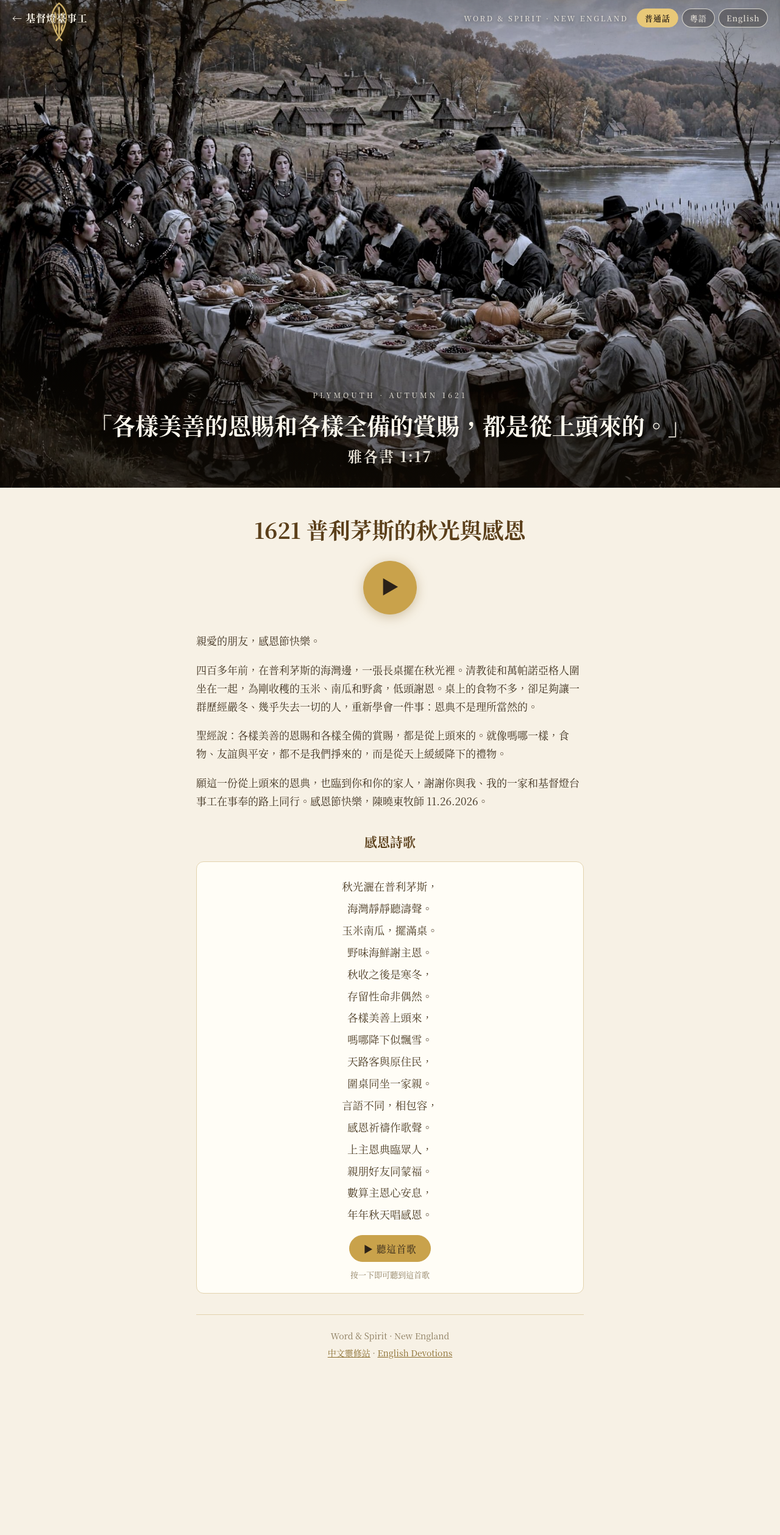
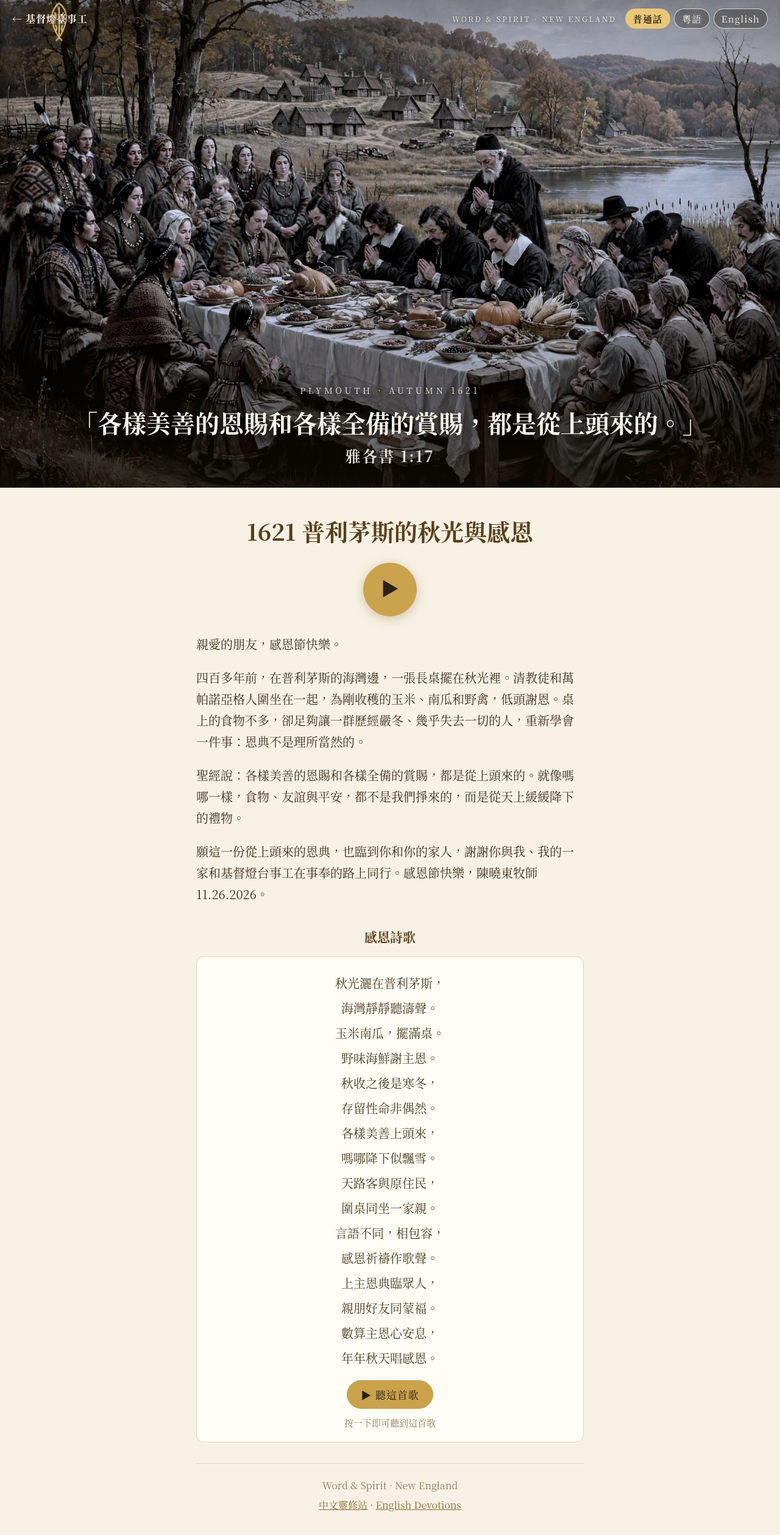
Before and after one commit to AbrahamChan1965/greetings, a plain HTML site: page thanksgiving/index.html in a window 1280 px wide. Shown: the whole page at 61% size. Before the commit the page ends 2289 px from the top, so only its background shows below. Drawn offline with Linux system fonts and the light colour scheme; no server answers.

Commit message:
Thanksgiving card large print: body 20px, poem 20px, mobile same as desktop

```diff
--- a/thanksgiving/index.html
+++ b/thanksgiving/index.html
@@ -24,14 +24,14 @@
   body[data-lang="cmn"] .poem-yue, body[data-lang="cmn"] .poem-en, body[data-lang="cmn"] .poem-yue-en{display:none}
   body[data-lang="yue"] .poem-cmn, body[data-lang="yue"] .poem-en, body[data-lang="yue"] .poem-yue{display:none}
   body[data-lang="en"] .poem-cmn, body[data-lang="en"] .poem-yue, body[data-lang="en"] .poem-yue-en{display:none}
-  .poem-yue-en .en-line{display:block;font-size:14.5px;line-height:1.7;color:#8a7a5c}
+  .poem-yue-en .en-line{display:block;font-size:17px;line-height:1.7;color:#8a7a5c}
   a{color:#8a6d2f}
   .topbar{position:absolute;top:0;left:0;right:0;z-index:5;display:flex;justify-content:space-between;align-items:center;padding:14px 20px;color:#fdf8ec;text-shadow:0 1px 6px rgba(0,0,0,.55)}
   .topbar a{color:#fdf8ec;text-decoration:none;font-weight:700;letter-spacing:.06em}
   .topbar-right{display:flex;align-items:center;gap:14px}
   .tag{font-size:12px;letter-spacing:.22em;opacity:.9}
   .lang-toggle{display:flex;gap:6px}
-  .lang-toggle button{font-family:inherit;font-size:13px;letter-spacing:.08em;padding:5px 12px;border-radius:999px;border:1px solid rgba(253,248,236,.75);background:rgba(20,14,6,.28);color:#fdf8ec;cursor:pointer}
+  .lang-toggle button{font-family:inherit;font-size:15px;letter-spacing:.08em;padding:5px 12px;border-radius:999px;border:1px solid rgba(253,248,236,.75);background:rgba(20,14,6,.28);color:#fdf8ec;cursor:pointer}
   .lang-toggle button.on{background:#e8c878;border-color:#e8c878;color:#2b2118;font-weight:700}
   .hero{position:relative;min-height:100svh;overflow:hidden;background:#2b2118}
   .hero img.bg{position:absolute;inset:0;width:100%;height:100%;object-fit:cover;object-position:center 32%;display:block}
@@ -45,32 +45,30 @@
   @keyframes fall{0%{transform:translateY(-12vh);opacity:0}12%{opacity:.92}82%{opacity:.92}100%{transform:translateY(112vh);opacity:0}}
   @keyframes sway{0%,100%{margin-left:0}50%{margin-left:16px}}
   .hero-text{position:absolute;left:0;right:0;bottom:0;z-index:3;padding:26px 22px 34px;text-align:center;color:#fdf8ec;text-shadow:0 2px 10px rgba(0,0,0,.65)}
-  .eyebrow{font-size:12px;letter-spacing:.34em;opacity:.92;margin-bottom:10px}
-  .verse{font-size:clamp(22px,4.4vw,38px);line-height:1.5;margin:0;font-weight:600}
+  .eyebrow{font-size:14px;letter-spacing:.34em;opacity:.92;margin-bottom:10px}
+  .verse{font-size:clamp(26px,5vw,40px);line-height:1.5;margin:0;font-weight:600}
   .verse small{display:block;font-size:.62em;letter-spacing:.1em;opacity:.9;margin-top:6px}
   .paper{max-width:680px;margin:0 auto;padding:44px 22px 30px}
-  h1{font-size:clamp(26px,5vw,36px);line-height:1.4;text-align:center;margin:0 0 26px;color:#5b3f1a}
-  .paper p{margin:0 0 18px;font-size:17px}
+  h1{font-size:clamp(30px,5vw,38px);line-height:1.4;text-align:center;margin:0 0 26px;color:#5b3f1a}
+  .paper p{margin:0 0 20px;font-size:20px}
   h2{font-size:21px;color:#5b3f1a;margin:34px 0 14px;text-align:center}
   .poem{background:#fffdf6;border:1px solid #e3d3ae;border-radius:12px;padding:22px 20px 18px;text-align:center}
-  .poem .lines{font-size:17.5px;line-height:2.05;color:#4a3a22;margin:0 0 16px}
-  .listen{display:inline-block;font-family:inherit;font-size:15.5px;letter-spacing:.06em;padding:10px 22px;border-radius:999px;border:1px solid #c9a24b;background:#c9a24b;color:#2b2118;cursor:pointer}
+  .poem .lines{font-size:20px;line-height:2.05;color:#4a3a22;margin:0 0 16px}
+  .listen{display:inline-block;font-family:inherit;font-size:17px;letter-spacing:.06em;padding:10px 22px;border-radius:999px;border:1px solid #c9a24b;background:#c9a24b;color:#2b2118;cursor:pointer}
   .listen.speaking{background:#8a6d2f;border-color:#8a6d2f;color:#fdf8ec}
-  .poem .hint{font-size:13px;color:#8a7a5c;margin:10px 0 0}
+  .poem .hint{font-size:15px;color:#8a7a5c;margin:10px 0 0}
   .playrow{text-align:center;margin:0 0 28px}
   .playbig{width:88px;height:88px;border-radius:50%;border:1px solid #c9a24b;background:#c9a24b;color:#2b2118;font-size:30px;line-height:1;cursor:pointer;box-shadow:0 4px 18px rgba(139,109,47,.35);animation:pulse 2.6s ease-in-out infinite}
   .playbig.speaking{background:#8a6d2f;border-color:#8a6d2f;color:#fdf8ec;animation:none}
   @keyframes pulse{0%,100%{box-shadow:0 4px 18px rgba(139,109,47,.35)}50%{box-shadow:0 4px 28px rgba(139,109,47,.6)}}
-  footer{border-top:1px solid #e3d3ae;margin-top:34px;padding:20px 0 26px;text-align:center;font-size:14px;color:#8a7a5c;line-height:2}
+  footer{border-top:1px solid #e3d3ae;margin-top:34px;padding:20px 0 26px;text-align:center;font-size:16px;color:#8a7a5c;line-height:2}
   footer a{color:#8a6d2f}
   @media (max-width:520px){
     .topbar{padding:12px 14px}
     .tag{display:none}
-    .lang-toggle button{font-size:12px;padding:4px 10px}
+    .lang-toggle button{padding:6px 12px}
     .hero img.bg{object-position:center 28%}
-    .verse{font-size:22px}
     .paper{padding:34px 18px 22px}
-    .paper p{font-size:16.5px}
     .fall .chip{font-size:12.5px}
     .fall .chip.zh{font-size:13.5px}
   }
```
Also changed, not shown: thanksgiving/voice/index.html (+11 -13 lines).
